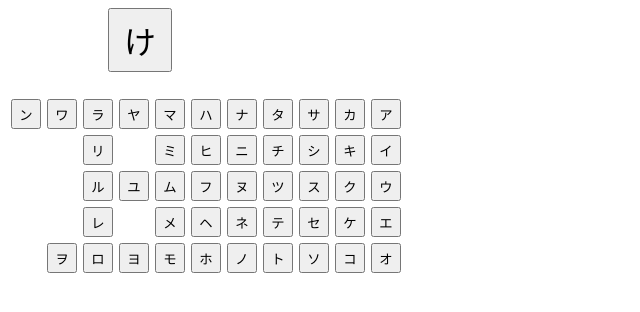
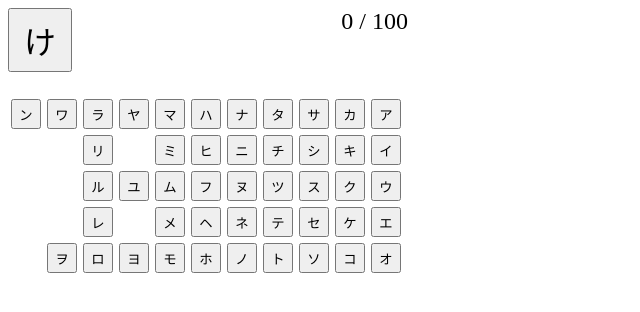
Before and after one commit to xhoskin/kana, an Angular app: page / in a window 1280 px wide. Shown: the top 312 px of the page, without its empty margins (0-640 px from the left). Built offline with nearby package versions, Linux system fonts and the light colour scheme.

Commit message:
feat: score

```diff
--- a/src/app/app.component.css
+++ b/src/app/app.component.css
@@ -1,3 +1,9 @@
+:host {
+    display: block;
+    width: 400px;
+    position: relative;
+}
+
 .hidden {
     opacity: 0;
 }
@@ -6,7 +12,6 @@
     display: flex;
     align-items: center;
     margin-bottom: 24px;
-    margin-left: 100px;
 }
 
 .answer {
@@ -58,3 +63,11 @@
 .cross-icon {
     color: firebrick;
 }
+
+.score {
+    position: absolute;
+    top: 0;
+    right: 0;
+    font-size: 24px;
+    font-face: monospace;
+}
--- a/src/app/app.component.html
+++ b/src/app/app.component.html
@@ -24,3 +24,7 @@
     </span>
     </div>
 </section>
+
+<div class="score">
+    {{ score }} / 100
+</div>
--- a/src/app/app.component.ts
+++ b/src/app/app.component.ts
@@ -12,6 +12,7 @@ export class AppComponent {
     public answer: boolean | null = null;
     public layout: Layout;
     public animateAnswer: boolean = false;
+    public score: number = -1;
 
     constructor(
         public kana: KanaService,
@@ -22,6 +23,7 @@ export class AppComponent {
 
     public updateQuestion() {
         this.question = this.kana.getRandomReading();
+        this.score++;
     }
 
     public checkAnswer(answer: string) {
@@ -30,6 +32,8 @@ export class AppComponent {
         setTimeout(() => { this.animateAnswer = true; }, 0);
         if (this.answer) {
             this.updateQuestion();
+        } else {
+            this.score = 0;
         }
     }
 }
```
